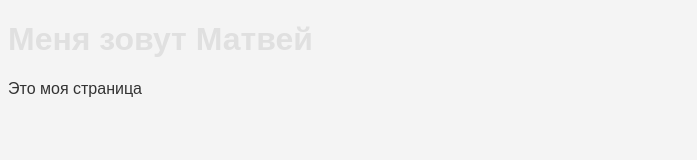
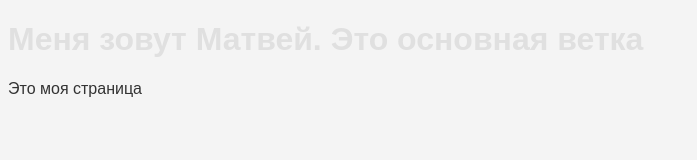
Before and after one commit to matverq/pract2, a plain HTML site: page index.html in a window 1280 px wide. Shown: the whole page, without its empty margins (0-697 px from the left). Drawn offline with Linux system fonts and the light colour scheme.

Commit message:
Основная ветка

```diff
--- a/index.html
+++ b/index.html
@@ -6,7 +6,7 @@
 <title>О себе</title>
 </head>
 <body>
-<h1>Меня зовут Матвей</h1>
+<h1>Меня зовут Матвей. Это основная ветка</h1>
 <p>Это моя страница</p>
 </body>
 </html>
```
